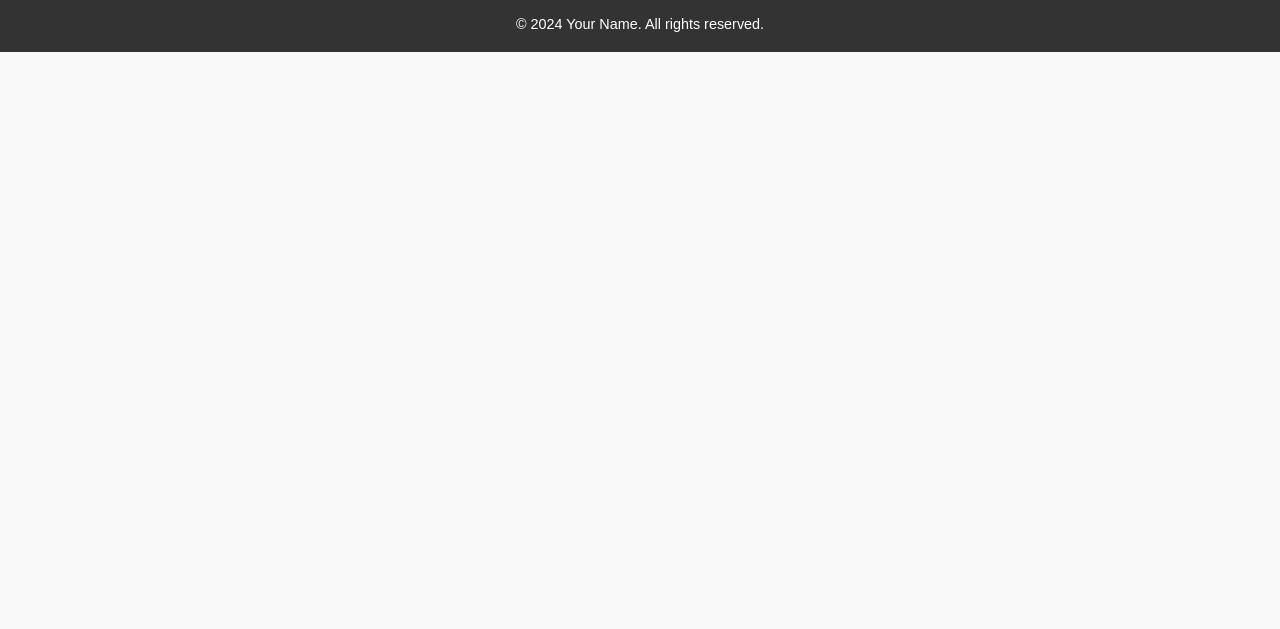
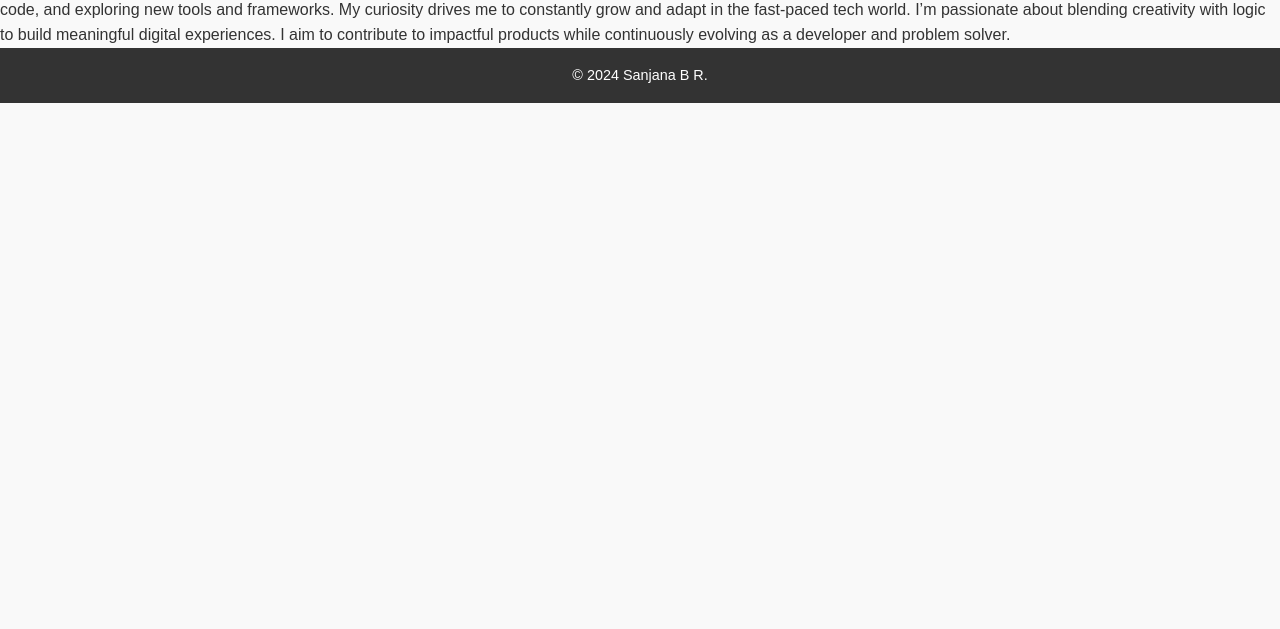
Before and after one commit to Sanjana557/Portfolio, a plain HTML site: page Portfolio/about.html in a window 1280 px wide. Shown: the part 171-800 px from the top of the page. Drawn offline with nearby package versions, Linux system fonts and the light colour scheme.

Commit message:
Update about.html

```diff
--- a/Portfolio/about.html
+++ b/Portfolio/about.html
@@ -23,12 +23,12 @@
     <section id="about" data-aos="fade-up">
         <h2>About Me</h2>
         <p>
-            I'm a web developer with a passion for creating clean, modern, and responsive websites.
+            I’m Sanjana B R, an aspiring AI engineer and web developer with a deep interest in technology and innovation. I enjoy learning how things work, solving real-world problems through code, and exploring new tools and frameworks. My curiosity drives me to constantly grow and adapt in the fast-paced tech world. I’m passionate about blending creativity with logic to build meaningful digital experiences. I aim to contribute to impactful products while continuously evolving as a developer and problem solver.
         </p>
     </section>
 
     <footer>
-        <p>&copy; 2024 Your Name. All rights reserved.</p>
+        <p>&copy; 2024 Sanjana B R.</p>
     </footer>
 
     <script src="https://cdnjs.cloudflare.com/ajax/libs/aos/2.3.4/aos.js"></script>
```
